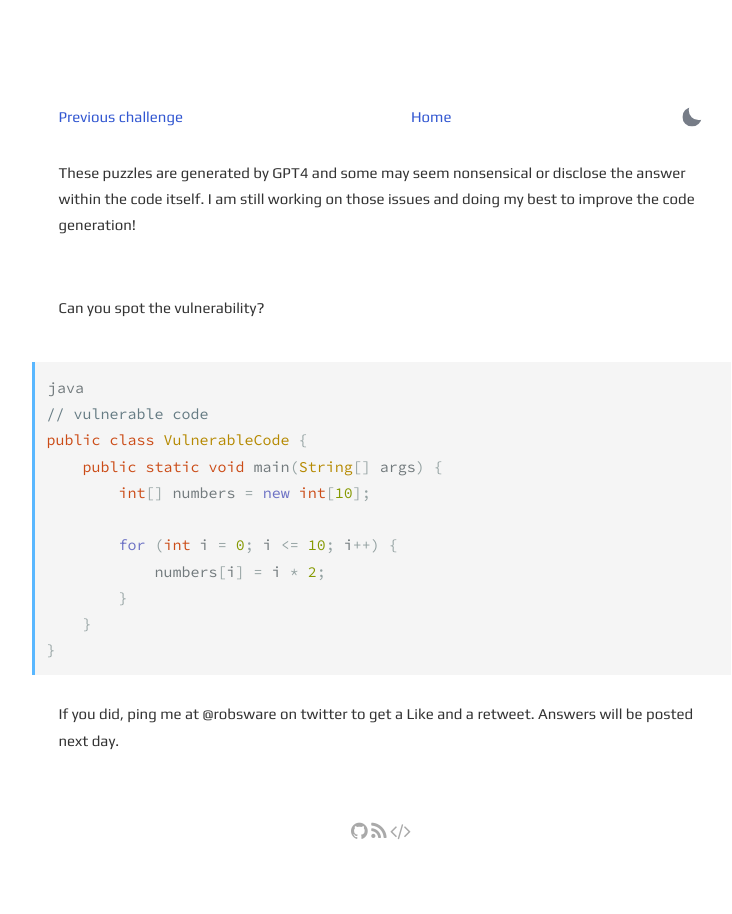
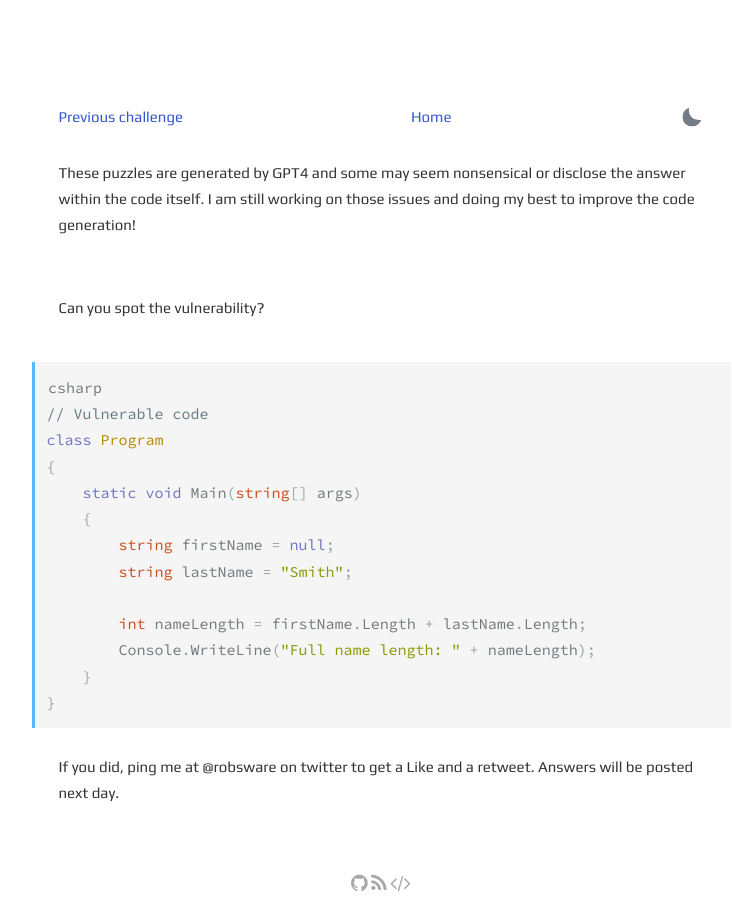
Before and after one commit to robsware/robsware.github.io, a Jekyll site: the page built from challenges/dailyappsec.html, in a window 1280 px wide. Shown: the whole page, without its empty margins (259-991 px from the left). Built offline with Jekyll 4.4.1, drawn with Linux system fonts in a browser that asks for light colours.

Commit message:
Automated daily appsec challenge

```diff
--- a/challenges/dailyappsec.html
+++ b/challenges/dailyappsec.html
@@ -4,7 +4,7 @@ layout: page
 
 <section class="post">
     <div class="flex-row-between">
-    <a href="{{ site.url }}{{ site.baseurl }}/challenges/2023-04-11"> Previous challenge</a>
+    <a href="{{ site.url }}{{ site.baseurl }}/challenges/2023-04-12"> Previous challenge</a>
           <a href="{{ site.url }}{{ site.baseurl }}/"> Home</a>
       <button title="Change theme" id="theme-toggle" onclick="modeSwitcher()">
         <div></div>
@@ -16,16 +16,18 @@ layout: page
 <br>
 {% highlight html %}
 {% endhighlight %}
-{% highlight java %}
-java
-// vulnerable code
-public class VulnerableCode {
-    public static void main(String[] args) {
-        int[] numbers = new int[10];
+{% highlight c# %}
+csharp
+// Vulnerable code
+class Program
+{
+    static void Main(string[] args)
+    {
+        string firstName = null;
+        string lastName = "Smith";
 
-        for (int i = 0; i <= 10; i++) {
-            numbers[i] = i * 2;
-        }
+        int nameLength = firstName.Length + lastName.Length;
+        Console.WriteLine("Full name length: " + nameLength);
     }
 }
 
```
Also changed, not shown: challenges/2023-04-12.html (added, +57 -0 lines).
